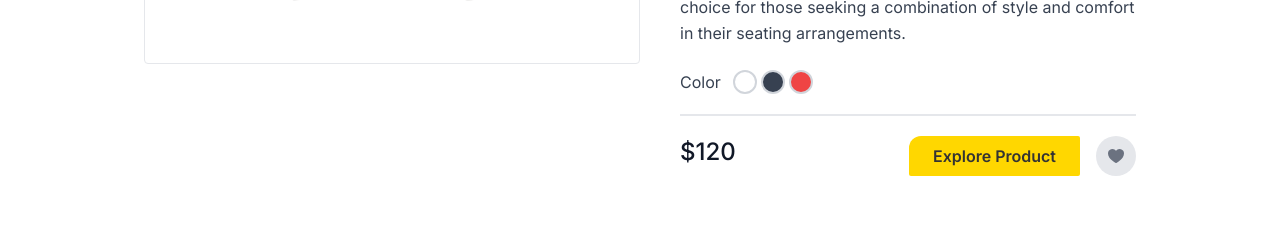
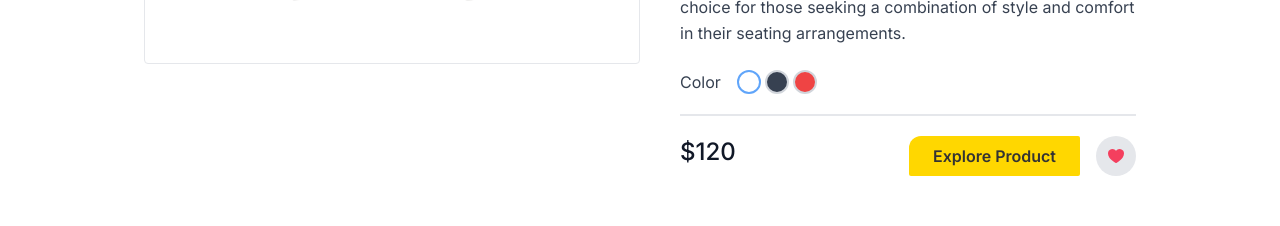
Before and after one commit to naufalzs/artisan-woodworks, a Next.js app: page /product/1 in a window 1280 px wide. Shown: the part 508-734 px from the top of the page. Built offline with nearby package versions, Linux system fonts and the light colour scheme.

Commit message:
feat(product-detail): add pick color and set favorite function

```diff
--- a/app/_components/ProductDetail/ProductDetail.js
+++ b/app/_components/ProductDetail/ProductDetail.js
@@ -3,6 +3,22 @@ import React from "react";
 import { HeartIcon, StarIcon } from "@heroicons/react/20/solid";
 import { StarIcon as StarOutline } from "@heroicons/react/24/outline";
 import Image from "next/image";
+import { useForm } from "react-hook-form";
+
+const COLOR_PICKERS_DATA = [
+  {
+    name: "white",
+    className: "bg-white",
+  },
+  {
+    name: "black",
+    className: "bg-gray-700",
+  },
+  {
+    name: "red",
+    className: "bg-red-500",
+  },
+];
 
 const ReviewStar = ({ rating }) => {
   const maxRating = 5;
@@ -22,6 +38,36 @@ const ReviewStar = ({ rating }) => {
 };
 
 export default function ProductDetail({ product }) {
+  const { register, watch } = useForm({
+    defaultValues: {
+      "color-picker": "white",
+      "is-favorite": true
+    },
+  });
+  const isFavorite = watch("is-favorite");
+  const pickedColor = watch("color-picker");
+
+  const colorPickers = COLOR_PICKERS_DATA.map((color) => (
+    <div key={color.name}>
+      <label htmlFor={`color-${color.name}`}>
+        <div
+          className={`border-2 rounded-full w-6 h-6 focus:outline-none cursor-pointer ${
+            color.name === pickedColor ? "border-blue-400" : "border-gray-300"
+          }
+          ${color.className}
+          `}
+        ></div>
+      </label>
+      <input
+        className="hidden"
+        type="radio"
+        id={`color-${color.name}`}
+        {...register("color-picker")}
+        value={`${color.name}`}
+      />
+    </div>
+  ));
+
   return (
     <section className="text-gray-700 body-font overflow-hidden bg-white">
       <div className="container px-5 py-4 mx-auto">
@@ -50,11 +96,9 @@ export default function ProductDetail({ product }) {
             </div>
             <p className="leading-relaxed">{product.desc}</p>
             <div className="flex mt-6 items-center pb-5 border-b-2 border-gray-200 mb-5">
-              <div className="flex">
+              <div className="flex gap-1">
                 <span className="mr-3">Color</span>
-                <button className="border-2 border-gray-300 rounded-full w-6 h-6 focus:outline-none"></button>
-                <button className="border-2 border-gray-300 ml-1 bg-gray-700 rounded-full w-6 h-6 focus:outline-none"></button>
-                <button className="border-2 border-gray-300 ml-1 bg-red-500 rounded-full w-6 h-6 focus:outline-none"></button>
+                {colorPickers}
               </div>
             </div>
             <div className="flex">
@@ -64,9 +108,21 @@ export default function ProductDetail({ product }) {
               <button className="ml-auto py-2 px-6 rounded-sm rounded-tl-xl bg-highlight text-text font-semibold hover:bg-yellow-300">
                 Explore Product
               </button>
-              <button className="rounded-full w-10 h-10 bg-gray-200 p-0 border-0 inline-flex items-center justify-center text-gray-500 ml-4">
-                <HeartIcon className="w-5 h-5 text-gray-500"/>
-              </button>
+              <label htmlFor="is-favorite">
+                <div className="group rounded-full w-10 h-10 bg-gray-200 p-0 border-0 inline-flex items-center justify-center text-gray-500 ml-4 cursor-pointer">
+                  <HeartIcon
+                    className={`w-5 h-5 ${
+                      isFavorite ? "text-rose-500" : "text-gray-500"
+                    } transition-colors`}
+                  />
+                </div>
+              </label>
+              <input
+                className="hidden"
+                type="checkbox"
+                id="is-favorite"
+                {...register("is-favorite")}
+              />
             </div>
           </div>
         </div>
--- a/package.json
+++ b/package.json
@@ -19,6 +19,7 @@
     "postcss": "8.4.29",
     "react": "18.2.0",
     "react-dom": "18.2.0",
+    "react-hook-form": "^7.46.2",
     "react-icons": "^4.11.0",
     "react-slick": "^0.29.0",
     "slick-carousel": "^1.8.1",
```
Also changed, not shown: 1 other file (tests, documents, lock files or other folders).
